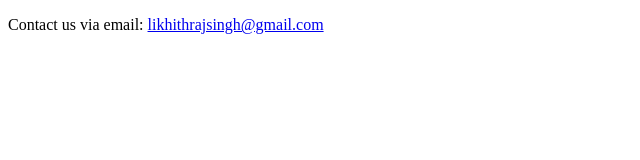
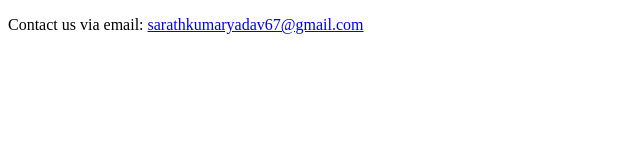
Before and after one commit to sarathkumaryadav67/ChildLabour, a plain HTML site: page email.html in a window 1280 px wide. Shown: the full height of the page, 0-640 px from the left. Drawn offline with Linux system fonts and the light colour scheme.

Commit message:
email.html

```diff
--- a/email.html
+++ b/email.html
@@ -6,6 +6,6 @@
     <title>Email Address</title>
 </head>
 <body>
-    <p>Contact us via email: <a href="mailto:likhithrajsingh@gmail.com">likhithrajsingh@gmail.com</a></p>
+    <p>Contact us via email: <a href="mailto:sarathkumaryadav67@gmail.com">sarathkumaryadav67@gmail.com</a></p>
 </body>
 </html>
```
